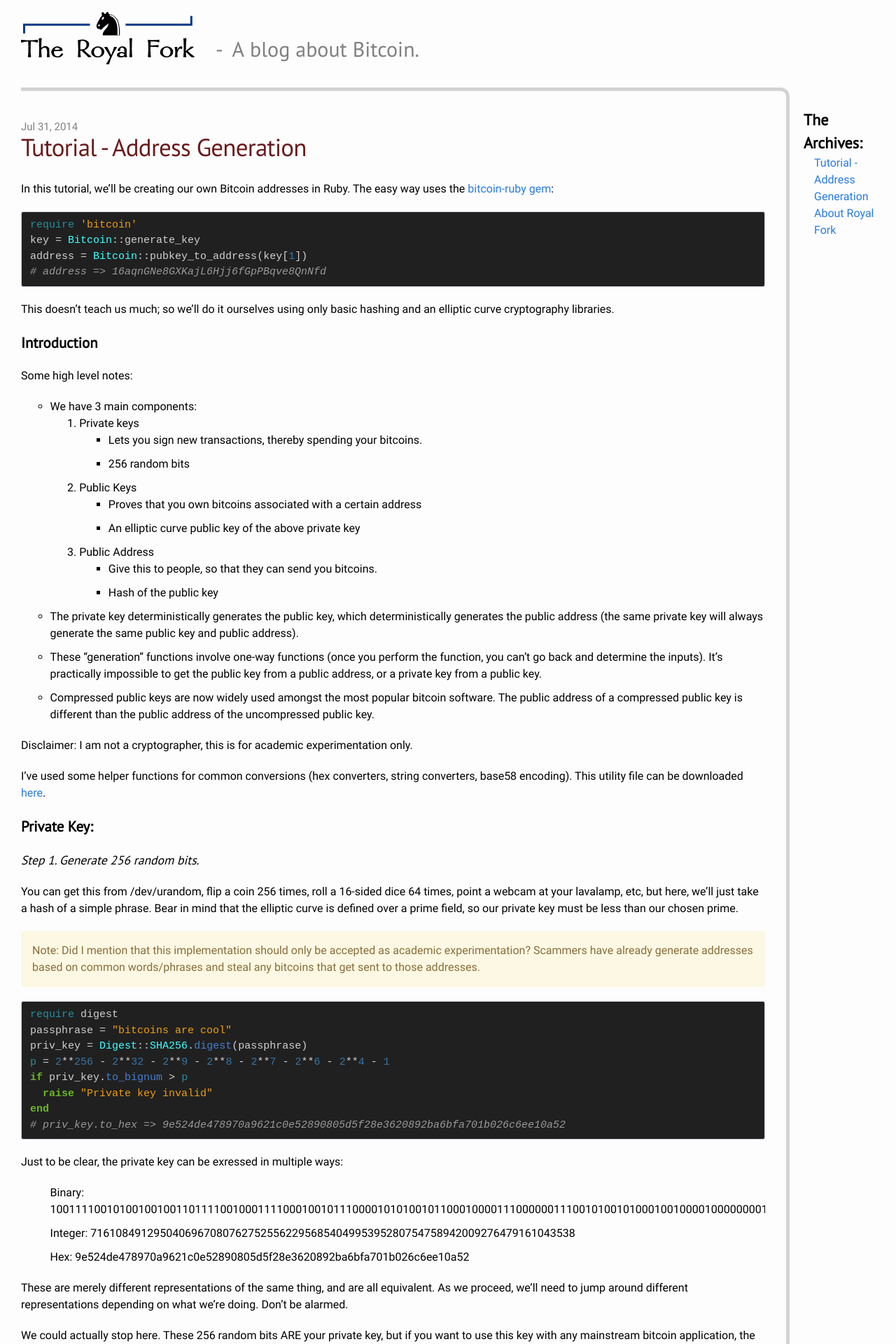
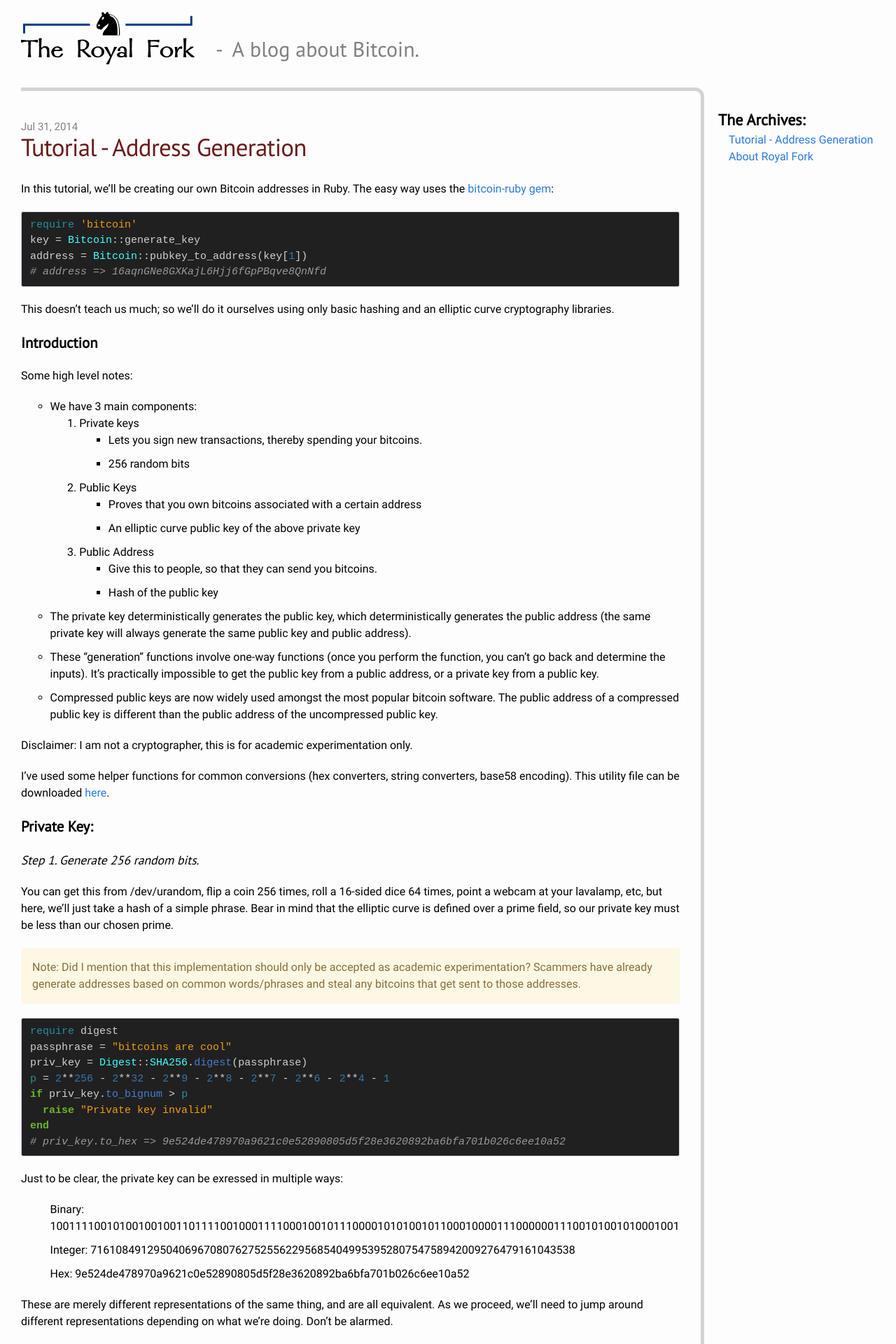
Before and after one commit to royalfork/royalfork.github.io, a Jekyll site: the page built from index.html, in a window 1280 px wide. Shown: the top 1920 px of the page at 70% size. Built offline with Jekyll 4.4.1, drawn with Linux system fonts in a browser that asks for light colours; formulas are drawn with MathJax 3.

Commit message:
Layout changes

```diff
--- a/css/main.css
+++ b/css/main.css
@@ -207,7 +207,7 @@
   padding-left: 15px;
 }
 
-/* Page Content styles */
+/* Page Layout styles */
 /* ----------------------------------------------------------*/
 
 .page-content {
@@ -244,11 +244,11 @@
 /* Widescreen */
 @media (min-width: 1201px) {
   body .page-content {
-    width: 90%;
+    width: 80%;
   }
 
   body .sidebar {
-    width: 10%;
+    width: 20%;
   }
 }
 
```
